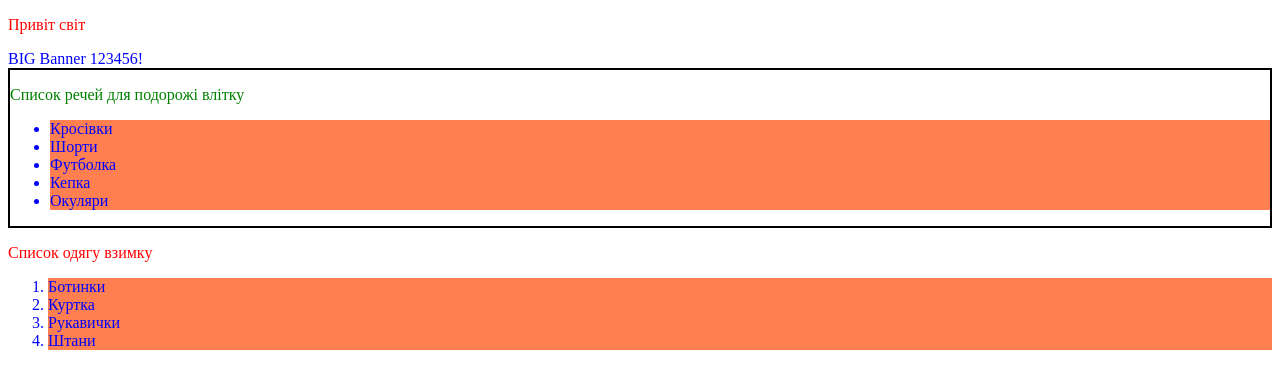
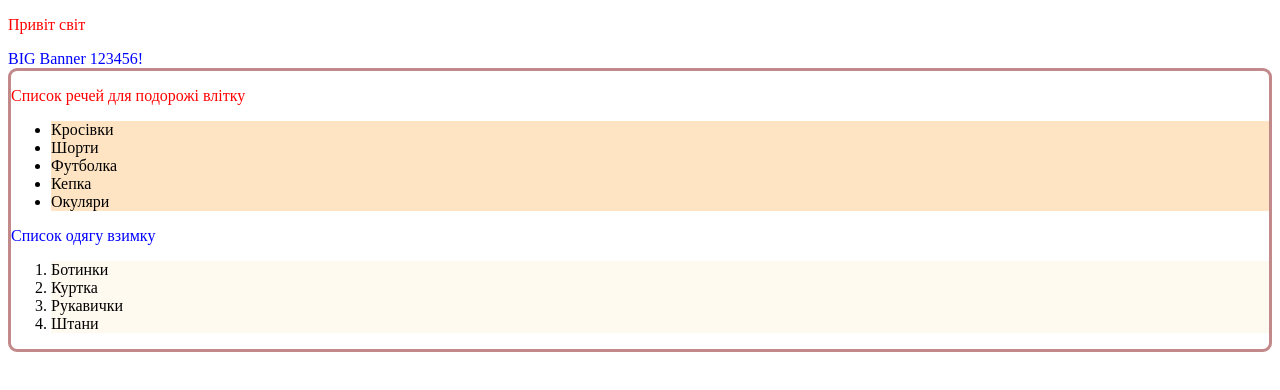
Before and after one commit to mario880001/itvdn-js-course, a plain HTML site: page Lesson 1/index.html in a window 1280 px wide. Drawn offline with Linux system fonts and the light colour scheme.

Commit message:
stylization of lists

```diff
--- a/Lesson 1/index.html
+++ b/Lesson 1/index.html
@@ -11,7 +11,8 @@
     <p>Привіт світ</p>
     <div>BIG Banner 123456!</div>
     <div class="box">
-        <p>Список речей для подорожі влітку</p>
+        <div>
+            <p class="summer">Список речей для подорожі влітку</p>
             <ul>
                 <li>Кросівки</li>
                 <li>Шорти</li>
@@ -21,7 +22,7 @@
             </ul>
         </div>
         <div>
-        <p>Список одягу взимку</p>
+            <p class="winter">Список одягу взимку</p>
             <ol>
                 <li>Ботинки</li>
                 <li>Куртка</li>
@@ -29,5 +30,7 @@
                 <li>Штани</li>
             </ol>
         </div>
+    </div>
+
 </body>
 </html>
--- a/Lesson 1/style.css
+++ b/Lesson 1/style.css
@@ -3,13 +3,25 @@ p {
 }
 
 .box {
-    border: 2px solid black;
+    border: 3px solid rgb(193, 137, 137);
+    border-radius: 9px;
 }
 
-.box>p {
-    color: green;
+.summer {
+    color: red;
+    text-decoration: double;
 }
 
-li {
-    background-color: coral;
+.winter {
+    color: blue;
 }
+
+ul>li {
+    color: black;
+    background-color: bisque;
+}
+
+ol>li {
+    color: black;
+    background-color: floralwhite;
+}
```
Lines whose indentation alone changed are shown as unchanged.
